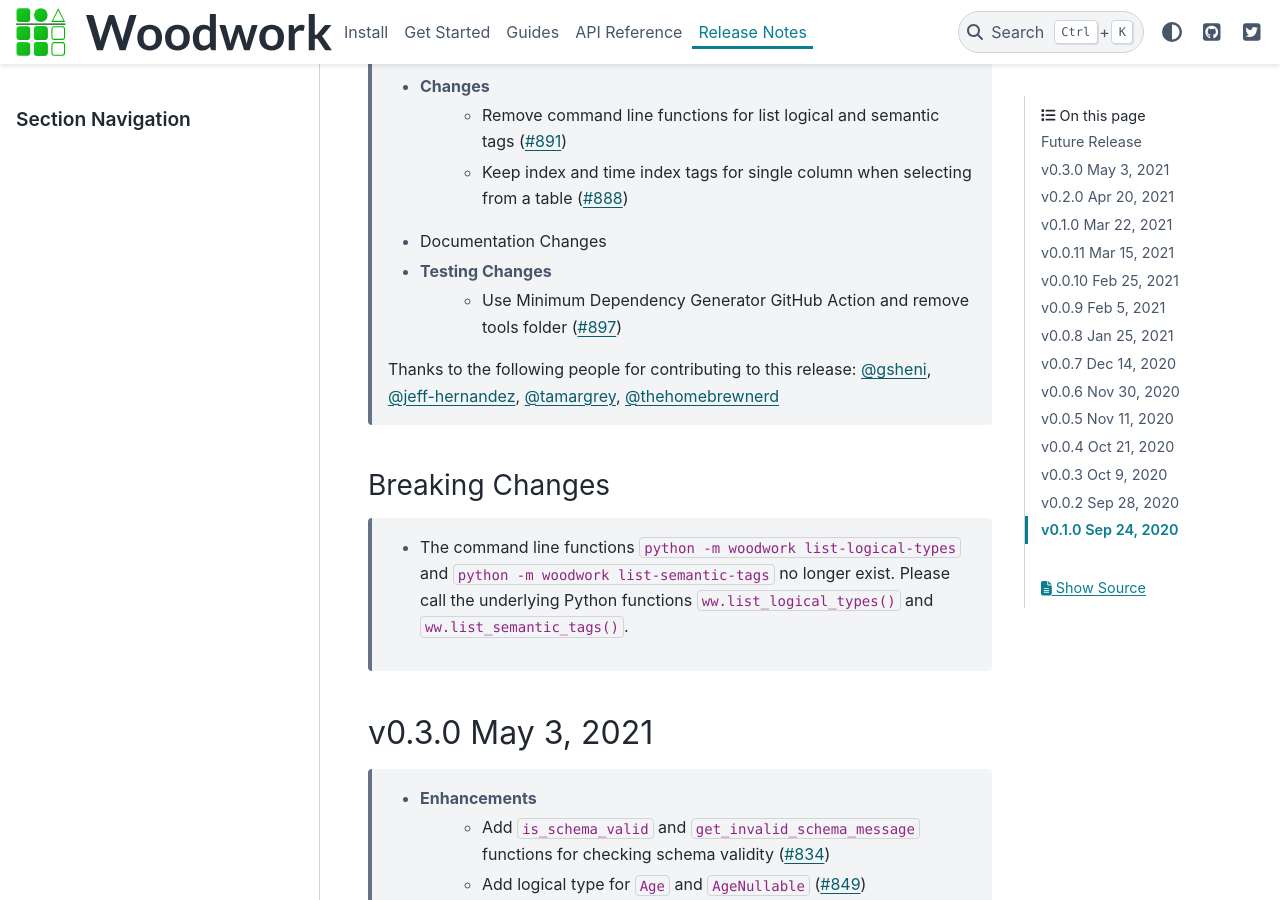
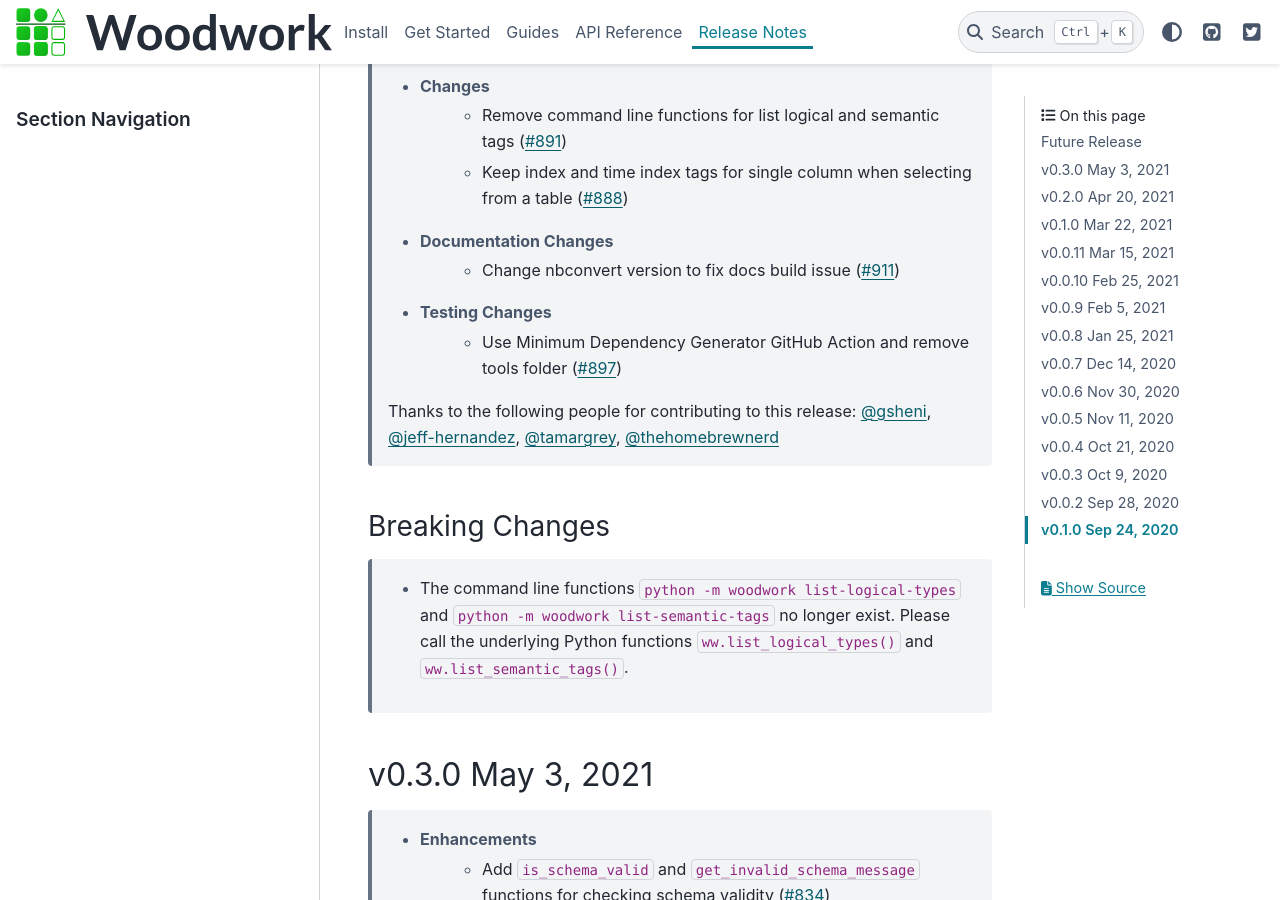
Before and after one commit to alteryx/woodwork, a Sphinx documentation site: the page built from docs/source/release_notes.rst, in a window 1280 px wide and 900 px high, scrolled down 419 px. Built offline with Sphinx 7.4.7 and the PyData theme 0.15.4, drawn with Linux system fonts in a browser that asks for light colours; comment, search, counter and statistics services are not loaded.

Commit message:
update release notes

```diff
--- a/docs/source/release_notes.rst
+++ b/docs/source/release_notes.rst
@@ -12,6 +12,7 @@
         * Remove command line functions for list logical and semantic tags (:pr:`891`)
         * Keep index and time index tags for single column when selecting from a table (:pr:`888`)
     * Documentation Changes
+        * Change nbconvert version to fix docs build issue (:pr:`911`)
     * Testing Changes
         * Use Minimum Dependency Generator GitHub Action and remove tools folder (:pr:`897`)
 
```
